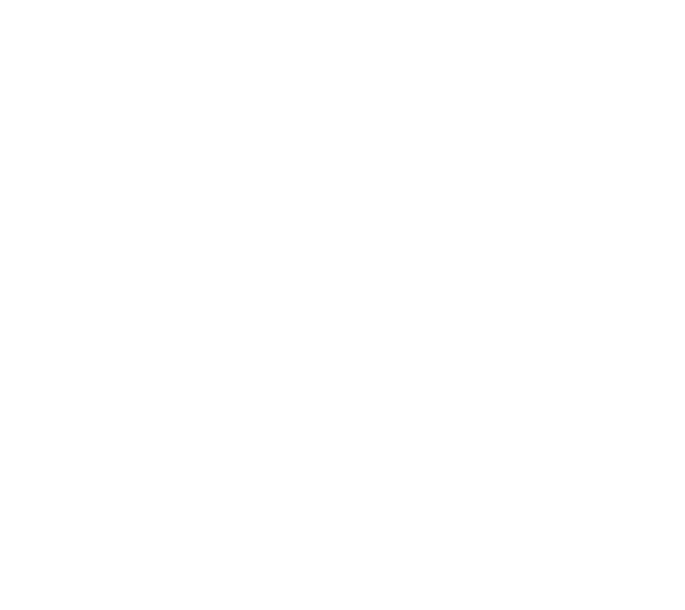
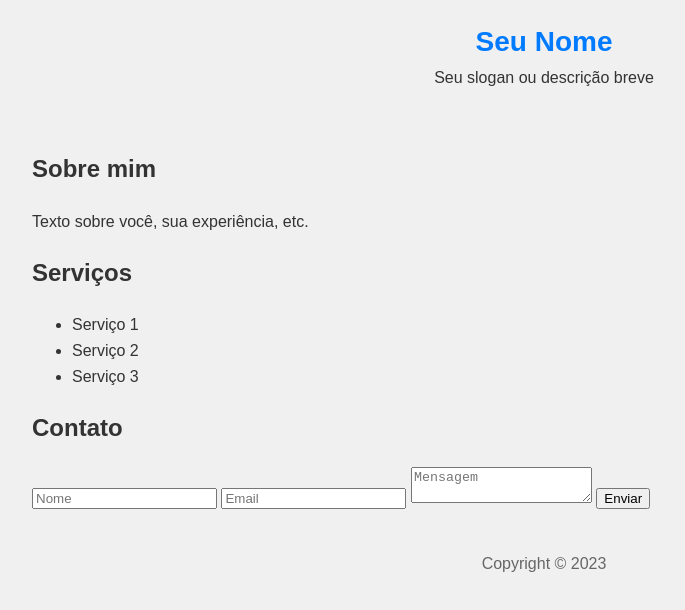
Before and after one commit to TiagoCunha85/htmlteste, a plain HTML site: page index.html in a window 1280 px wide. Shown: the whole page, without its empty margins (96-781 px from the left). Drawn offline with Linux system fonts and the light colour scheme.

Commit message:
teste de upload

```diff
--- a/index.html
+++ b/index.html
@@ -1,14 +1,44 @@
 <!DOCTYPE html>
-<html lang="en">
+<html lang="pt-br">
 
 <head>
   <meta charset="UTF-8">
   <meta name="viewport" content="width=device-width, initial-scale=1.0">
-  <title>Document</title>
+  <title>Título do seu site</title>
+  <link rel="stylesheet" href="style.css">
 </head>
 
 <body>
-
+  <header>
+    <h1>Seu Nome</h1>
+    <p>Seu slogan ou descrição breve</p>
+  </header>
+  <main>
+    <section>
+      <h2>Sobre mim</h2>
+      <p>Texto sobre você, sua experiência, etc.</p>
+    </section>
+    <section>
+      <h2>Serviços</h2>
+      <ul>
+        <li>Serviço 1</li>
+        <li>Serviço 2</li>
+        <li>Serviço 3</li>
+      </ul>
+    </section>
+    <section>
+      <h2>Contato</h2>
+      <form action="#">
+        <input type="text" placeholder="Nome">
+        <input type="email" placeholder="Email">
+        <textarea placeholder="Mensagem"></textarea>
+        <button type="submit">Enviar</button>
+      </form>
+    </section>
+  </main>
+  <footer>
+    <p>Copyright &copy; 2023</p>
+  </footer>
 </body>
 
 </html>
--- /dev/null
+++ b/style.css
@@ -0,0 +1,44 @@
+/* Reset de estilos para garantir consistência entre navegadores */
+html,
+body,
+h1,
+p,
+footer {
+  margin: 0;
+  padding: 0;
+}
+
+/* Estilos básicos para todos os elementos */
+body {
+  font-family: Arial, sans-serif;
+  line-height: 1.6;
+  background-color: #f0f0f0;
+  color: #333;
+}
+
+header,
+main,
+footer {
+  width: 80%;
+  margin: 0 auto;
+  padding: 20px 0;
+}
+
+header {
+  text-align: center;
+}
+
+h1 {
+  font-size: 28px;
+  color: #007bff;
+}
+
+p {
+  font-size: 16px;
+}
+
+footer {
+  text-align: center;
+  font-size: 14px;
+  color: #666;
+}
```
